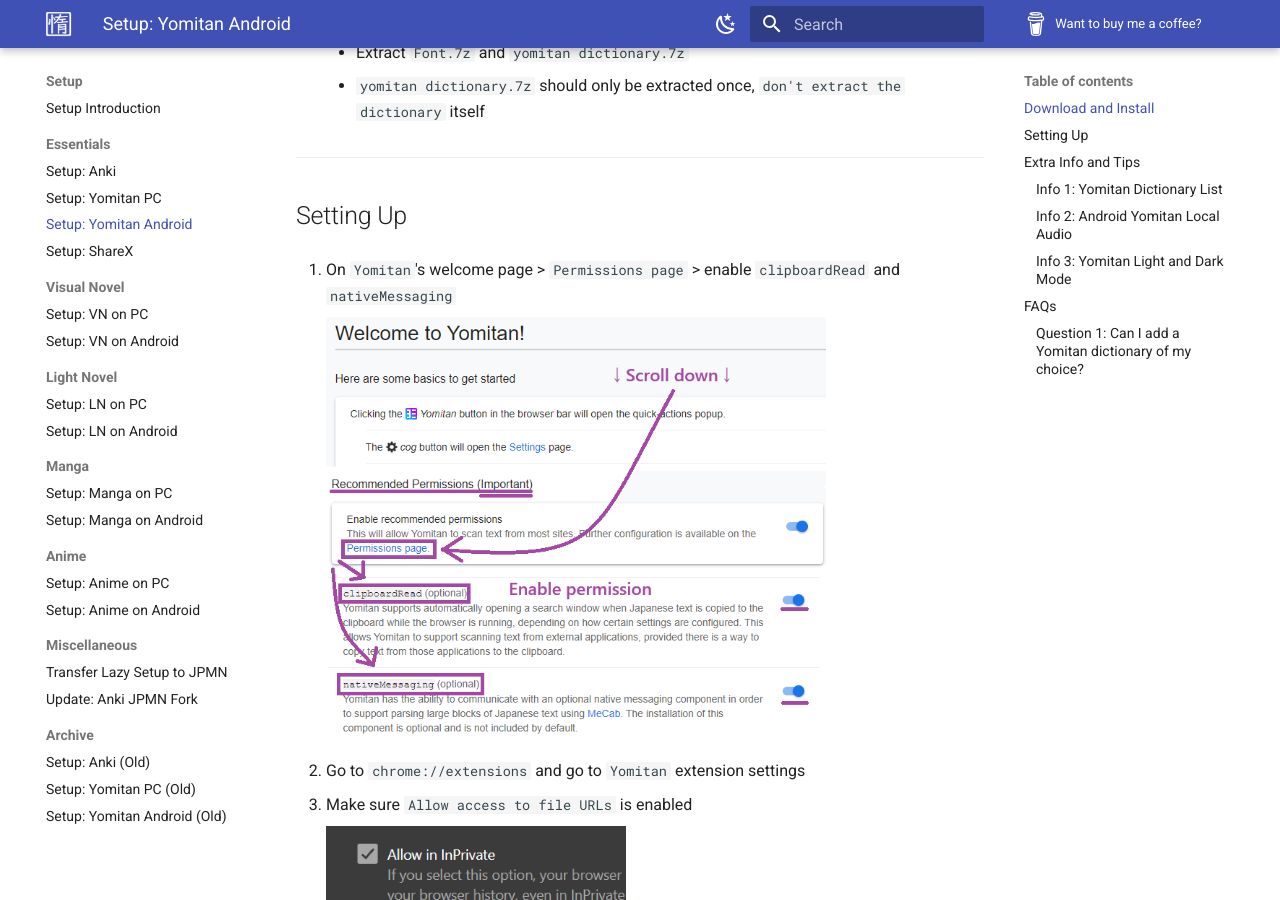
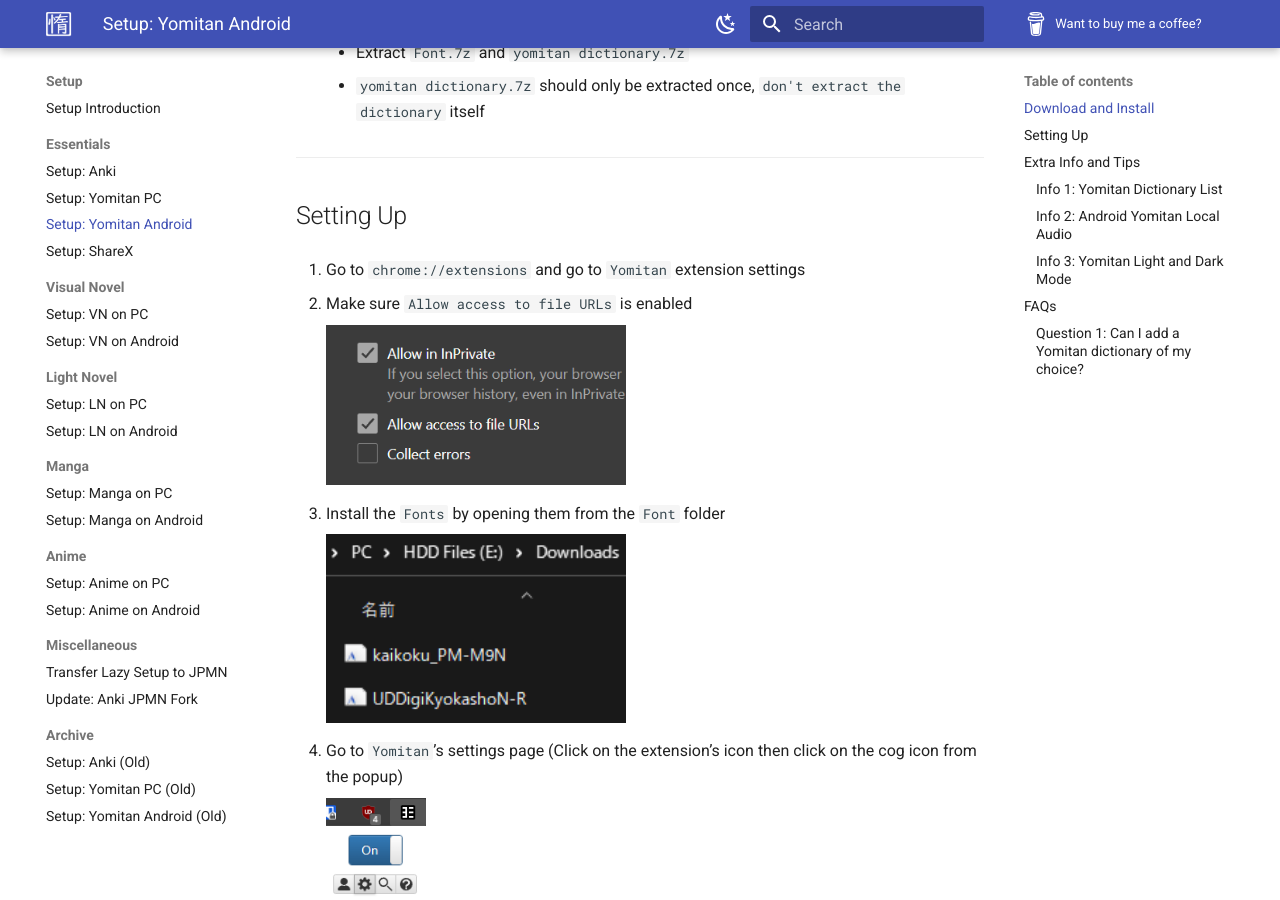
Before and after one commit to Xelieu/xelieu.github.io, an MkDocs documentation site: the page built from docs/jp-lazy-guide/setupYomitanOnAndroid.md, in a window 1280 px wide and 900 px high, scrolled down 625 px. Built offline with MkDocs 1.6.1 and Material for MkDocs 9.7.7, drawn with Linux system fonts in a browser that asks for light colours.

Commit message:
$updated info

```diff
--- a/docs/jp-lazy-guide/setupYomitanOnAndroid.md
+++ b/docs/jp-lazy-guide/setupYomitanOnAndroid.md
@@ -22,36 +22,32 @@
 
 ## Setting Up
 
-1. On `Yomitan`'s welcome page > `Permissions page` > enable `clipboardRead` and `nativeMessaging`
+1. Go to `chrome://extensions` and go to `Yomitan` extension settings
 
-    ![Yomitan Permission Page](../img/yomitan-permission.png){height=250 width=500}
-
-2. Go to `chrome://extensions` and go to `Yomitan` extension settings
-
-3. Make sure `Allow access to file URLs` is enabled
+2. Make sure `Allow access to file URLs` is enabled
 
     ![Yomitan URL Access](../img/url-access.png){height=150 width=300}
 
-4. Install the `Fonts` by opening them from the `Font` folder
+3. Install the `Fonts` by opening them from the `Font` folder
 
     ![Yomitan Font](../img/fonts.png){height=150 width=300}
 
-5. Go to `Yomitan`’s settings page (Click on the extension’s icon then click on the cog icon from the popup)
+4. Go to `Yomitan`’s settings page (Click on the extension’s icon then click on the cog icon from the popup)
 
     ![Yomitan Cog](../img/yomitan-cog.png){height=50 width=100}
 
-6. Go to `Dictionary` > `Configure installed and enabled dictionaries...` > `Import`
+5. Go to `Dictionary` > `Configure installed and enabled dictionaries...` > `Import`
     - Import all the dictionaries from `yomitan dictionary` folder (You can select them all and import all at once)
 
     ![Dictionary Import](../img/yomitan-dictionary-import.png){height=250 width=500}
 
-7. Then Scroll down, in `Backup` > `Import Settings` > `lazyxel-yomitan-settings` (from the extracted folder)
+6. Then Scroll down, in `Backup` > `Import Settings` > `lazyxel-yomitan-settings` (from the extracted folder)
     - If you are interested on installing [Yomitan Local Audio](https://xelieu.github.io/jp-lazy-guide/setupyomitanOnPC/#yomitan-local-audio) pick `lazyXel-local-audio`, otherwise `lazyXel-non-local-audio`
     - `Import` NOT `Sanitize and Import`
 
         ![Yomitan Import](../img/yomitan-import.png){height=150 width=300}
 
-8. Pick `Android (LN & Manga)` profile (`Default` and `Editing`)
+7. Pick `Android (LN & Manga)` profile (`Default` and `Editing`)
 
     ![Yomitan Profile](../img/yomitan-profiles.png){align=left height=300 width=600}
 
```
